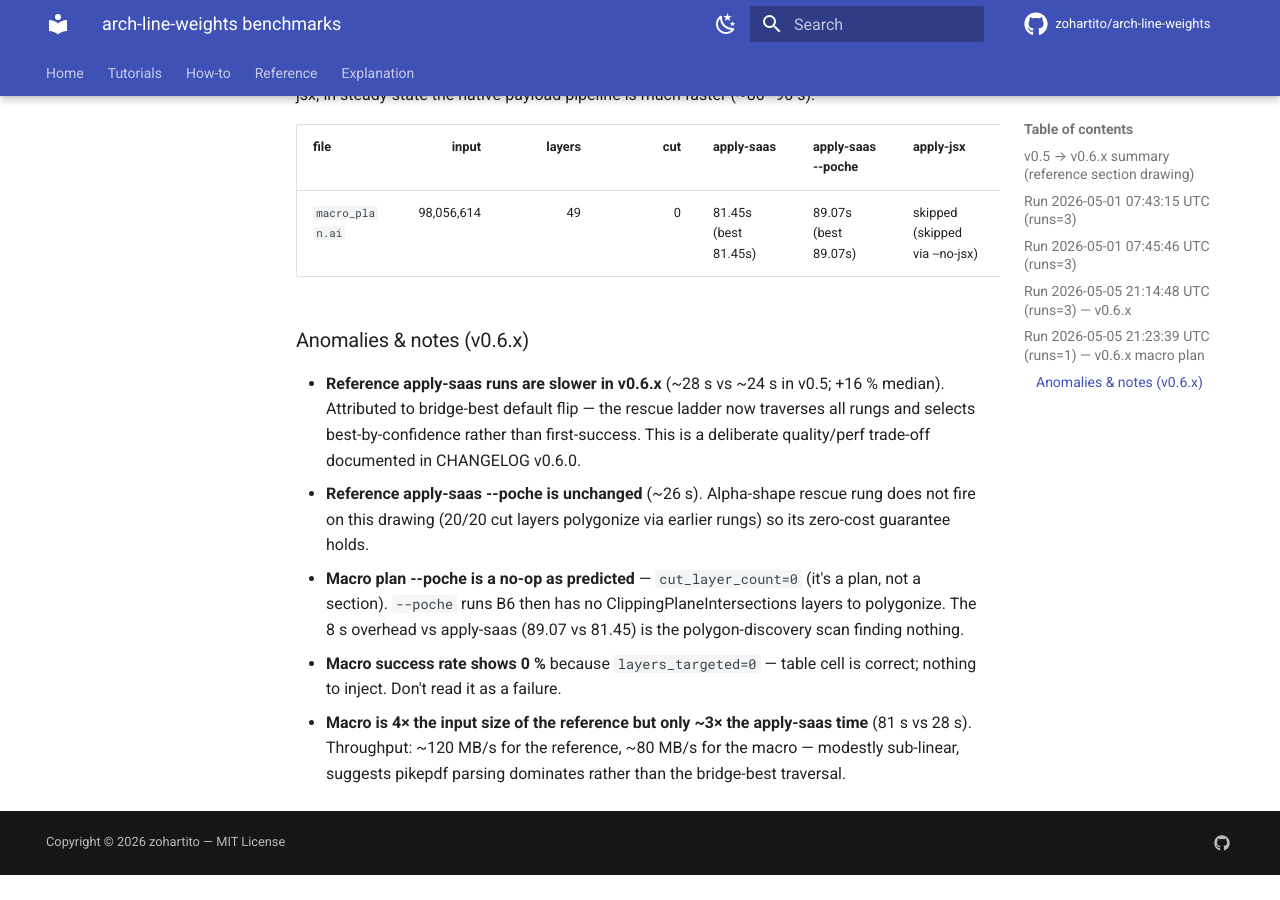
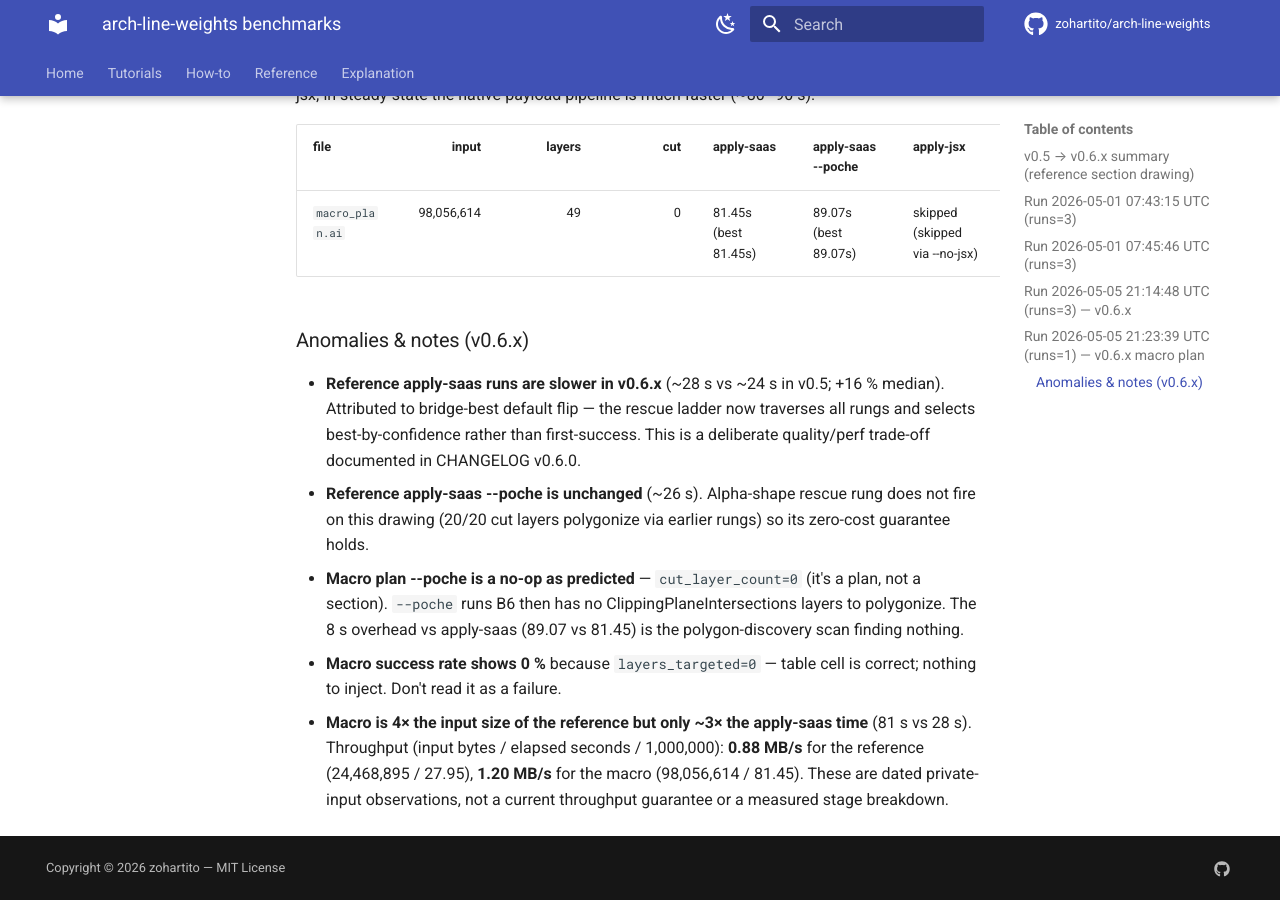
Before and after one commit to zohartito/arch-line-weights, an MkDocs documentation site: the page built from docs/research/benchmarks.md, in a window 1280 px wide and 900 px high, scrolled down 2698 px. Built offline with MkDocs 1.6.1 and Material for MkDocs 9.7.7, drawn with Linux system fonts in a browser that asks for light colours; comment, search, counter and statistics services are not loaded; before the commit the page ends 3573 px from its top, so only the background shows below that.

Commit message:
ALW-18: recalculate benchmark throughput from recorded bytes and seconds

```diff
--- a/docs/research/benchmarks.md
+++ b/docs/research/benchmarks.md
@@ -114,6 +114,7 @@ in steady-state the native-payload pipeline is much faster (~80–90 s).
   table cell is correct; nothing to inject. Don't read it as a
   failure.
 * **Macro is 4× the input size of the reference but only ~3× the
-  apply-saas time** (81 s vs 28 s). Throughput: ~120 MB/s for the
-  reference, ~80 MB/s for the macro — modestly sub-linear, suggests
-  pikepdf parsing dominates rather than the bridge-best traversal.
+  apply-saas time** (81 s vs 28 s). Throughput (input bytes / elapsed seconds / 1,000,000):
+  **0.88 MB/s** for the reference (24,468,895 / 27.95), **1.20 MB/s**
+  for the macro (98,056,614 / 81.45). These are dated private-input
+  observations, not a current throughput guarantee or a measured stage breakdown.
```
